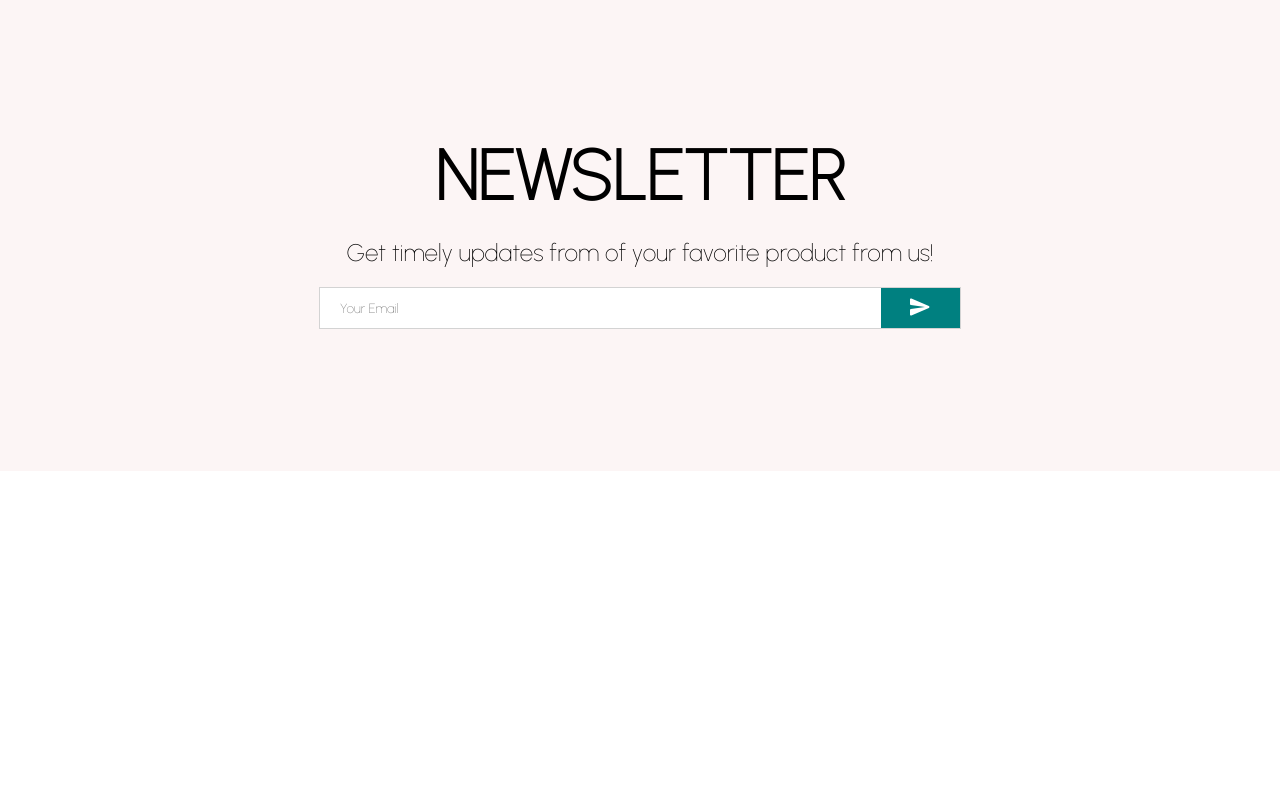
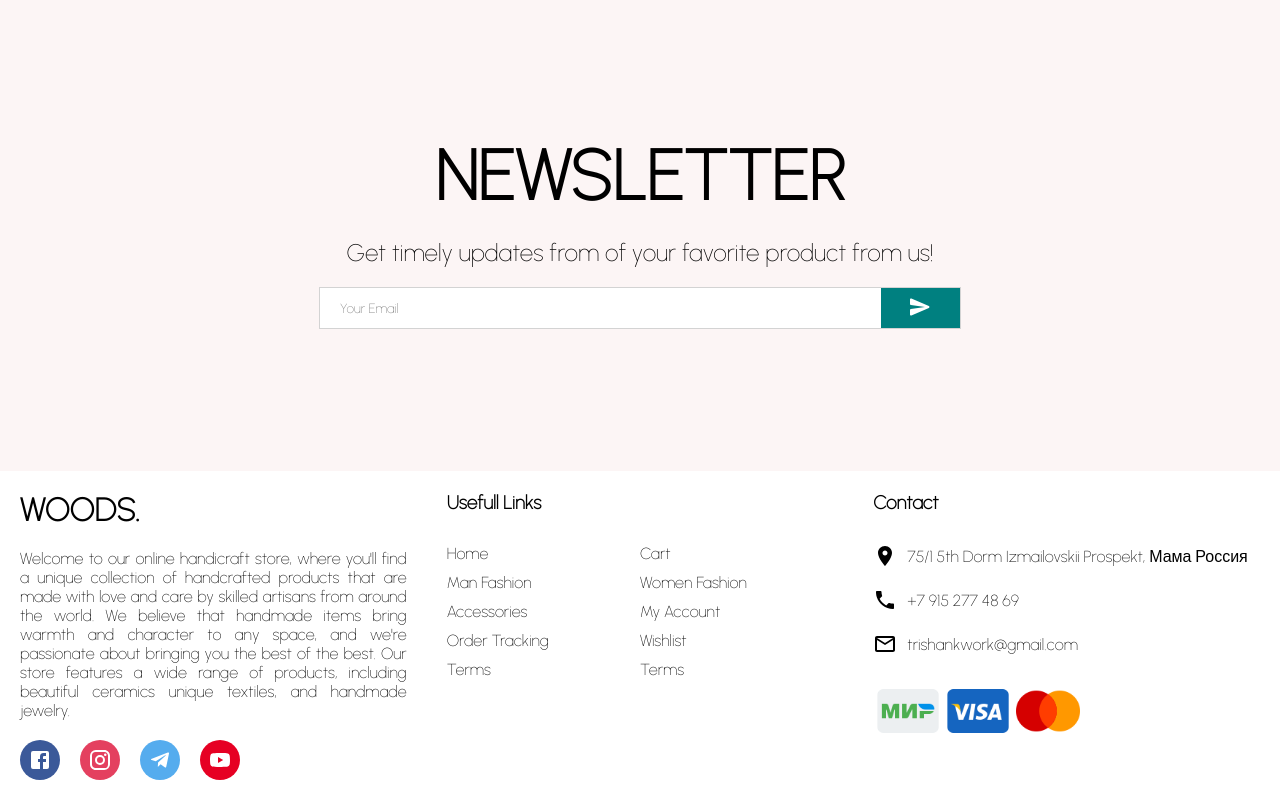
Before and after one commit to iTrishank/TeamDevelopment, a React (Create React App) app: page / in a window 1280 px wide. Shown: the part 2705-3505 px from the top of the page. Before the commit the page ends 3176 px from the top, so only its background shows below. Built offline with nearby package versions, Linux system fonts and the light colour scheme.

Commit message:
sc-37 React Footer Design

```diff
--- /dev/null
+++ b/src/components/Footer.jsx
@@ -0,0 +1,147 @@
+import styled from "styled-components";
+import Facebook from "@mui/icons-material/Facebook";
+import Instagram from "@mui/icons-material/Instagram";
+import Telegram from "@mui/icons-material/Telegram";
+import YouTube from "@mui/icons-material/YouTube";
+import Map from "@mui/icons-material/Room";
+import Phone from "@mui/icons-material/Phone";
+import Email from "@mui/icons-material/MailOutline";
+import paymentMir from "../Assests/paymentMir.png";
+import paymentVisa from "../Assests/paymentVisa.png";
+import paymentMaster from "../Assests/paymentMaster.png";
+
+const Container = styled.div`
+  display: flex;
+`;
+const Left = styled.div`
+  flex: 1;
+  display: flex;
+  flex-direction: column;
+  padding: 20px;
+`;
+const Logo = styled.h1``;
+const Description = styled.p`
+  margin: 20px 0px;
+  text-align: justify;
+`;
+const SocialContainer = styled.div`
+  display: flex;
+`;
+const SocialIcon = styled.div`
+  width: 40px;
+  height: 40px;
+  border-radius: 50%;
+  color: white;
+  background-color: #${(props) => props.color};
+  display: flex;
+  justify-content: center;
+  align-items: center;
+  margin-right: 20px;
+`;
+
+const Center = styled.div`
+  flex: 1;
+  padding: 20px;
+`;
+
+const Title = styled.h3`
+  margin-bottom: 30px;
+`;
+const List = styled.ul`
+  margin: 0;
+  padding: 0;
+  list-style: none;
+  display: flex;
+  flex-wrap: wrap;
+`;
+const ListItems = styled.li`
+  width: 50%;
+  margin-bottom: 10px;
+`;
+
+const Right = styled.div`
+  flex: 1;
+  padding: 20px;
+`;
+
+const ContactItem = styled.div`
+  margin-bottom: 20px;
+  display: flex;
+  align-items: center;
+`;
+
+const Payment = styled.div``;
+const PaymentImage = styled.img`
+  width: 70px;
+  height: 90%;
+`;
+
+const Footer = () => {
+  return (
+    <Container>
+      <Left>
+        <Logo>WOODS.</Logo>
+        <Description>
+          Welcome to our online handicraft store, where you'll find a unique
+          collection of handcrafted products that are made with love and care by
+          skilled artisans from around the world. We believe that handmade items
+          bring warmth and character to any space, and we're passionate about
+          bringing you the best of the best. Our store features a wide range of
+          products, including beautiful ceramics unique textiles, and handmade
+          jewelry.
+        </Description>
+        <SocialContainer>
+          <SocialIcon color="3B5999">
+            <Facebook />
+          </SocialIcon>
+          <SocialIcon color="E4405F">
+            <Instagram />
+          </SocialIcon>
+          <SocialIcon color="55ACEE">
+            <Telegram />
+          </SocialIcon>
+          <SocialIcon color="E60023">
+            <YouTube />
+          </SocialIcon>
+        </SocialContainer>
+      </Left>
+      <Center>
+        <Title>Usefull Links</Title>
+        <List>
+          <ListItems>Home</ListItems>
+          <ListItems>Cart</ListItems>
+          <ListItems>Man Fashion</ListItems>
+          <ListItems>Women Fashion</ListItems>
+          <ListItems>Accessories</ListItems>
+          <ListItems>My Account</ListItems>
+          <ListItems>Order Tracking</ListItems>
+          <ListItems>Wishlist</ListItems>
+          <ListItems>Terms</ListItems>
+          <ListItems>Terms</ListItems>
+        </List>
+      </Center>
+      <Right>
+        <Title>Contact</Title>
+        <ContactItem>
+          <Map style={{ marginRight: "10px" }} />
+          75/1 5th Dorm Izmailovskii Prospekt, Мама Россия
+        </ContactItem>
+        <ContactItem>
+          <Phone style={{ marginRight: "10px" }} />
+          +7 915 277 48 69
+        </ContactItem>
+        <ContactItem>
+          <Email style={{ marginRight: "10px" }} />
+          trishankwork@gmail.com
+        </ContactItem>
+        <Payment>
+          <PaymentImage src={paymentMir} />
+          <PaymentImage src={paymentVisa} />
+          <PaymentImage src={paymentMaster} />
+        </Payment>
+      </Right>
+    </Container>
+  );
+};
+
+export default Footer;
--- a/src/pages/Home.jsx
+++ b/src/pages/Home.jsx
@@ -5,6 +5,7 @@ import Slider from "../components/Slider";
 import Categories from "../components/Categories";
 import Products from "../components/Products";
 import NewsLetter from "../components/Newsletter";
+import Footer from "../components/Footer";
 
 const Home = () => {
   return (
@@ -15,6 +16,7 @@ const Home = () => {
       <Categories />
       <Products />
       <NewsLetter />
+      <Footer />
     </div>
   );
 };
```
